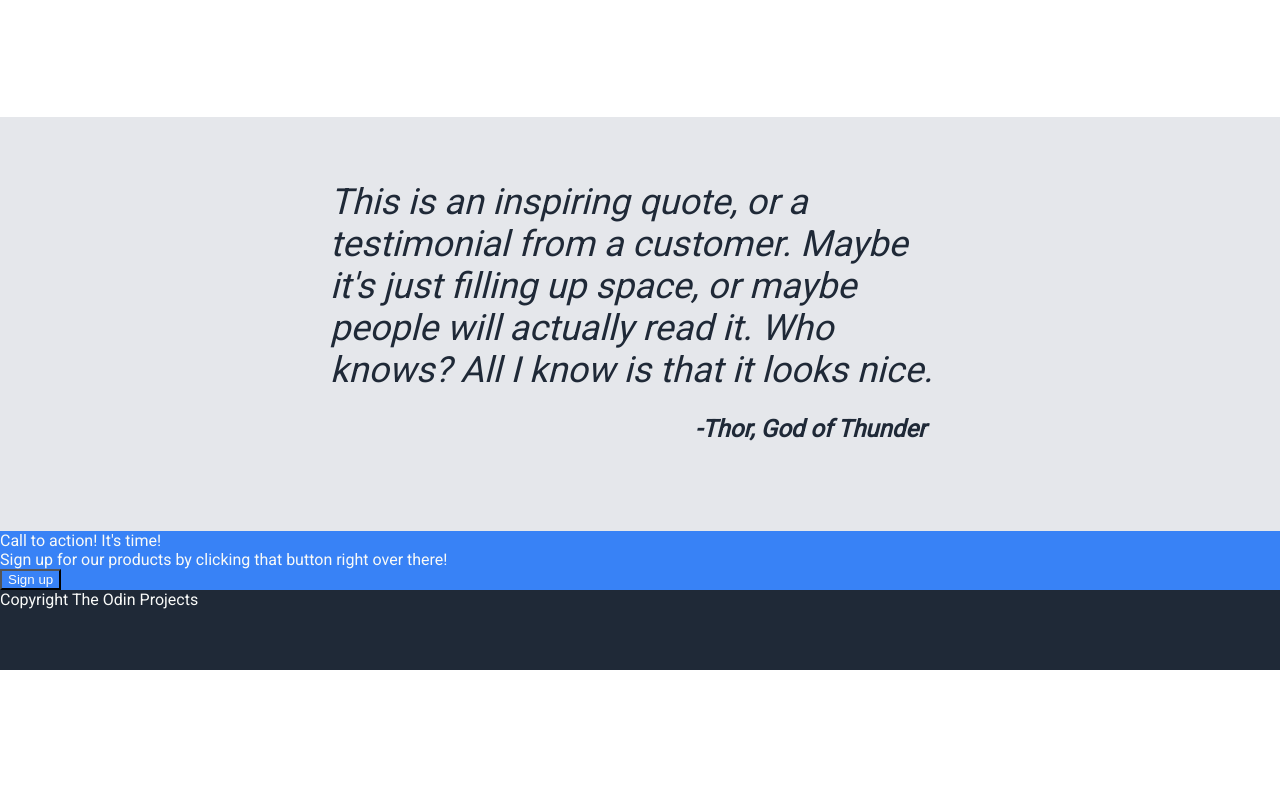
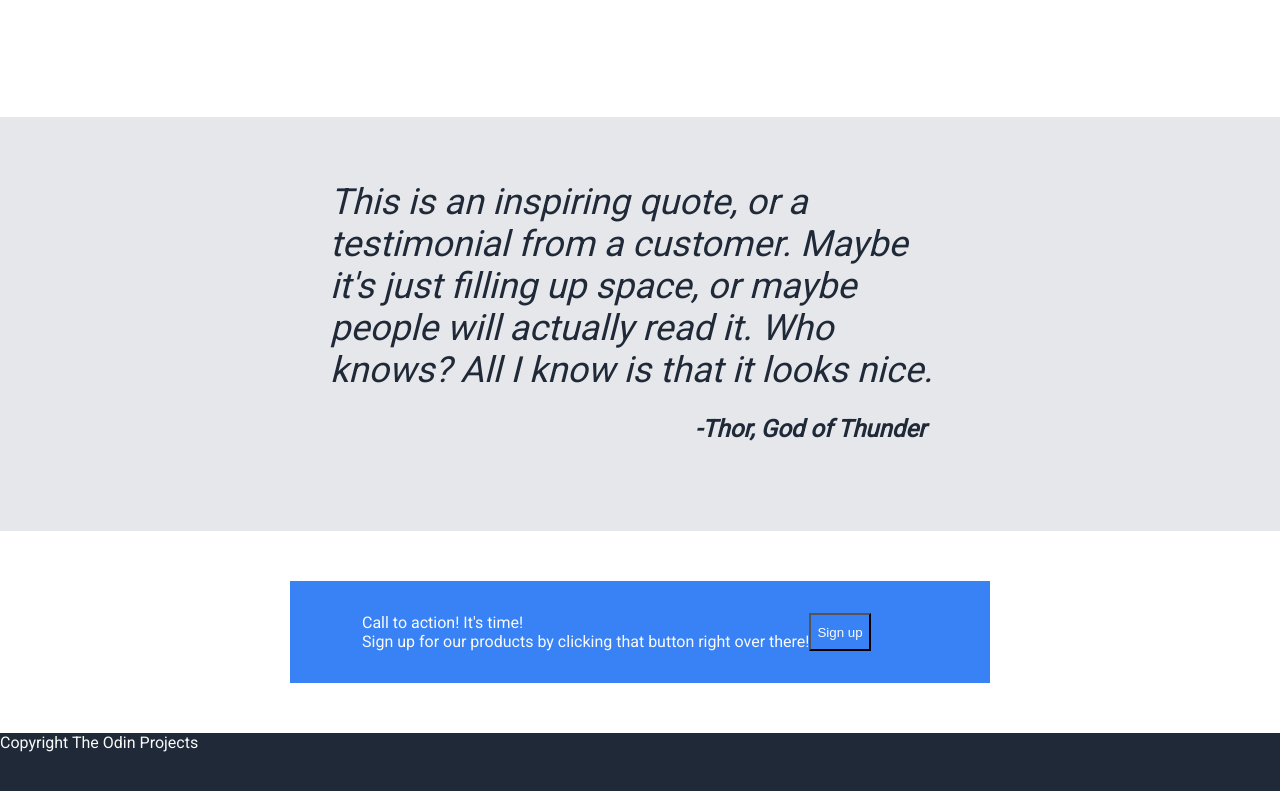
Before and after one commit to drrckchng/odin-landing-page, a plain HTML site: page index.html in a window 1280 px wide. Shown: the part 878-1669 px from the top of the page. Before the commit the page ends 1548 px from the top, so only its background shows below. Drawn offline with Linux system fonts and the light colour scheme.

Commit message:
Add initial flexbox props to call to action section

```diff
--- a/index.html
+++ b/index.html
@@ -59,11 +59,13 @@
         </div>
     </div>
     <div class="action">
-        <div class="left">
-            <div class="action-header">Call to action! It's time!</div>
-            <div class="action-text">Sign up for our products by clicking that button right over there!</div>
+        <div class="action-wrapper">
+            <div class="left">
+                <div class="action-header">Call to action! It's time!</div>
+                <div class="action-text">Sign up for our products by clicking that button right over there!</div>
+            </div>
+            <button>Sign up</button>
         </div>
-        <button>Sign up</button>
     </div>
     <div class="footer">
         <div class="copyright">Copyright The Odin Projects</div>
--- a/style.css
+++ b/style.css
@@ -131,8 +131,26 @@ ul {
     flex-direction: row-reverse;
 }
 
-.action,
+.action {
+    padding: 50px;
+    display: flex;
+    justify-content: center;
+}
+
+.action-wrapper,
 .action button {
     background: #3882f6;
     color: #F9FAF8;
 }
+
+.action-wrapper {
+    box-sizing: border-box;
+    width: 700px;
+    padding: 32px 72px;
+    display: flex;
+}
+
+.action-wrapper .left {
+    display: flex;
+    flex-direction: column;
+}
```
